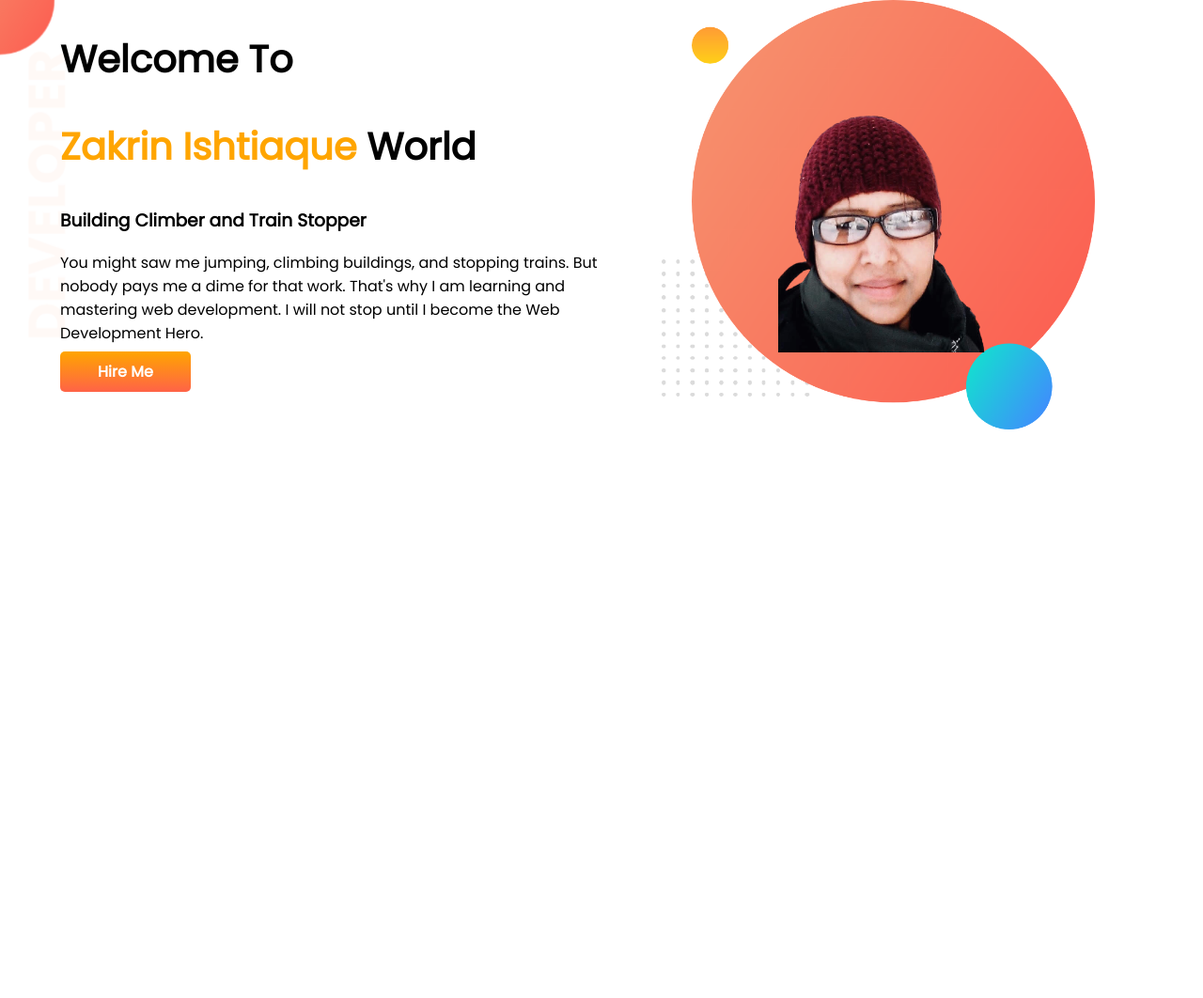
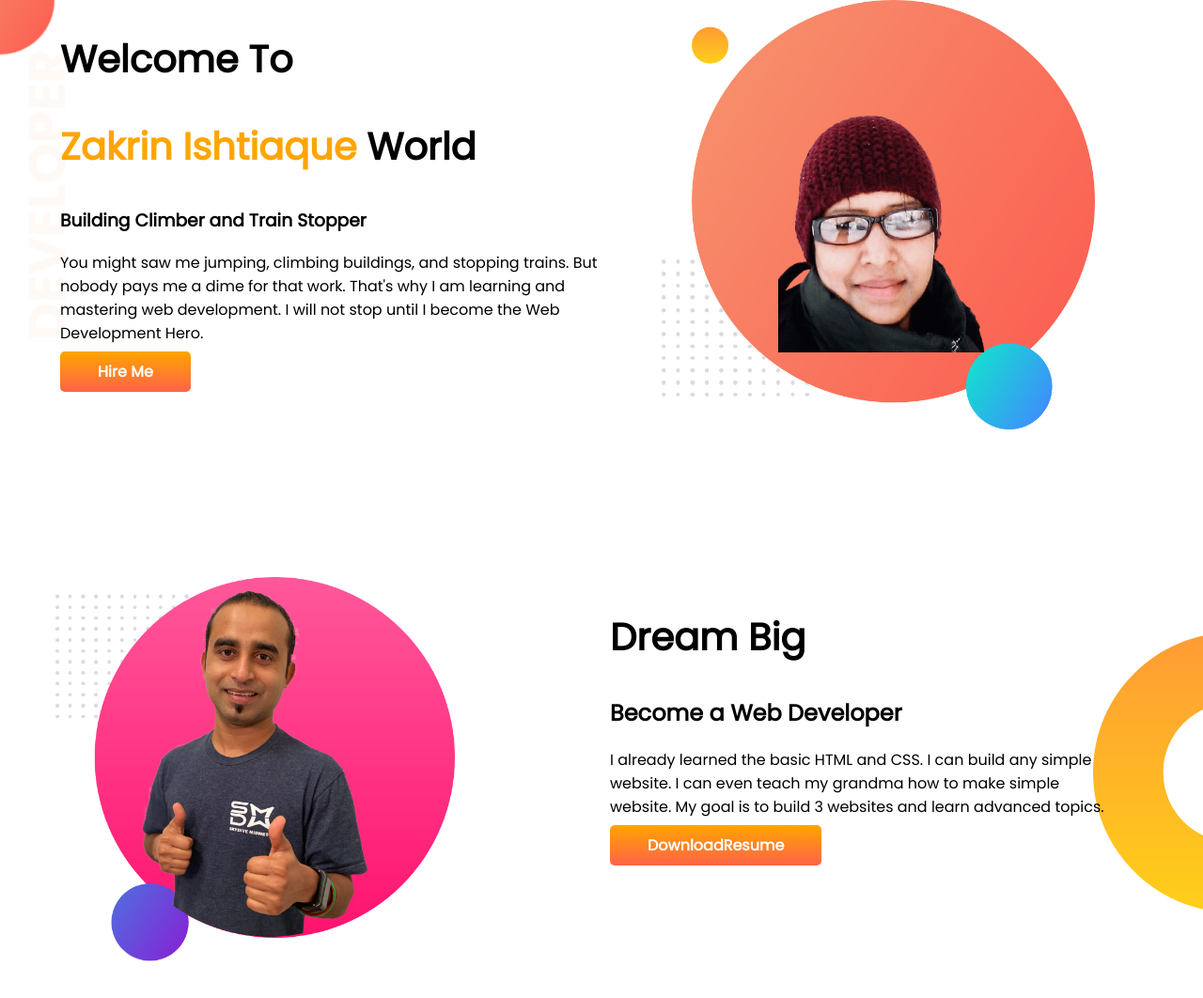
Before and after one commit to zakrin/developer-porforlio, a plain HTML site: page index.html in a window 1280 px wide. Shown: the whole page at 94% size. Before the commit the page ends 800 px from the top, so only its background shows below. Drawn offline with Linux system fonts and the light colour scheme.

Commit message:
2nd banner added

```diff
--- a/index.html
+++ b/index.html
@@ -32,8 +32,21 @@
             <img src="images/my-bg.png" alt="">
         </div>
     </section>
+    <!-- 2nd banner -->
+    <section class="dream-big">
+        <div class="half-width">
+            <img src="images/jhankar2.png" alt="">
+        </div>
+        <div class="half-width">
+            <h1>Dream Big</h1>
+            <h2>Become a Web Developer</h2>
+            <p>I already learned the basic HTML and CSS. I can build any simple website. I can even teach my grandma how
+                to make simple website. My goal is to build 3 websites and learn advanced topics.</p>
+            <a class="link-button" target="_blank" href="http//www.youtube.com">DownloadResume</a>
+        </div>
 
 
+    </section>
 
 
 </body>
--- a/style.css
+++ b/style.css
@@ -12,6 +12,7 @@ h1{
 
 section{
     display:flex;
+    margin-bottom: 150px;
 }
 .half-width{
     width:50%;
@@ -33,3 +34,11 @@ section{
     background-repeat: no-repeat;
 
 }
+/* ---------2nd banner----------*/
+.dream-big{
+    background-image: url(images/dream-bg.png);
+    background-repeat: no-repeat;
+    background-position: right;
+    padding-right: 100px;
+
+}
```
